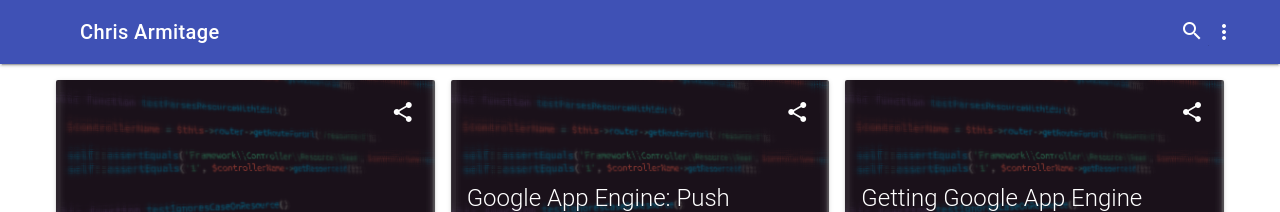
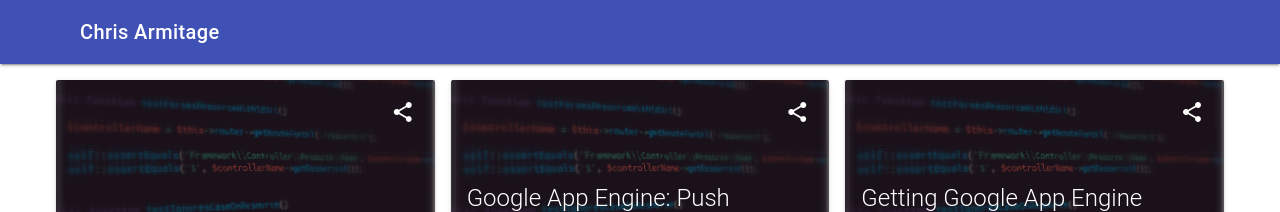
Before and after one commit to chrisarmitage/chrisarmitage.gihub.io, a Jekyll site: the page built from index.html, in a window 1280 px wide. Shown: the top 212 px of the page. Built offline with Jekyll 4.4.1, drawn with Linux system fonts in a browser that asks for light colours; the list of posts is cut into pages by our own code.

Commit message:
Hide search and extra menu

```diff
--- a/_includes/header.html
+++ b/_includes/header.html
@@ -7,25 +7,25 @@
       <div class="mdl-layout-spacer"></div>
 
 
-      <div class="mdl-textfield mdl-js-textfield mdl-textfield--expandable is-upgraded">
-        <label class="mdl-button mdl-js-button mdl-button--icon" for="js-search__input">
+      <!--<div class="mdl-textfield mdl-js-textfield mdl-textfield&#45;&#45;expandable is-upgraded">
+        <label class="mdl-button mdl-js-button mdl-button&#45;&#45;icon" for="js-search__input">
           <i class="material-icons">search</i>
         </label>
 
         <div class="mdl-textfield__expandable-holder" >
           <input class="mdl-textfield__input super-search__input" type="text" id="js-search__input" />
         </div>
-      </div>
+      </div>-->
 
-      <button class="mdl-button mdl-js-button mdl-button--icon" id="menu-lower-left">
+      <!--<button class="mdl-button mdl-js-button mdl-button&#45;&#45;icon" id="menu-lower-left">
         <i class="material-icons">more_vert</i>
       </button>
 
-      <ul class="mdl-menu mdl-menu--bottom-right mdl-js-menu mdl-js-ripple-effect" for="menu-lower-left">
+      <ul class="mdl-menu mdl-menu&#45;&#45;bottom-right mdl-js-menu mdl-js-ripple-effect" for="menu-lower-left">
         {% for option in site.more_vert %}
         <li><a href="{{ option[1].link }}" class="mdl-menu__item">{{ option[1].name }}</a></li>
         {% endfor %}
-      </ul>
+      </ul>-->
     </div>
   </header>
 
```
